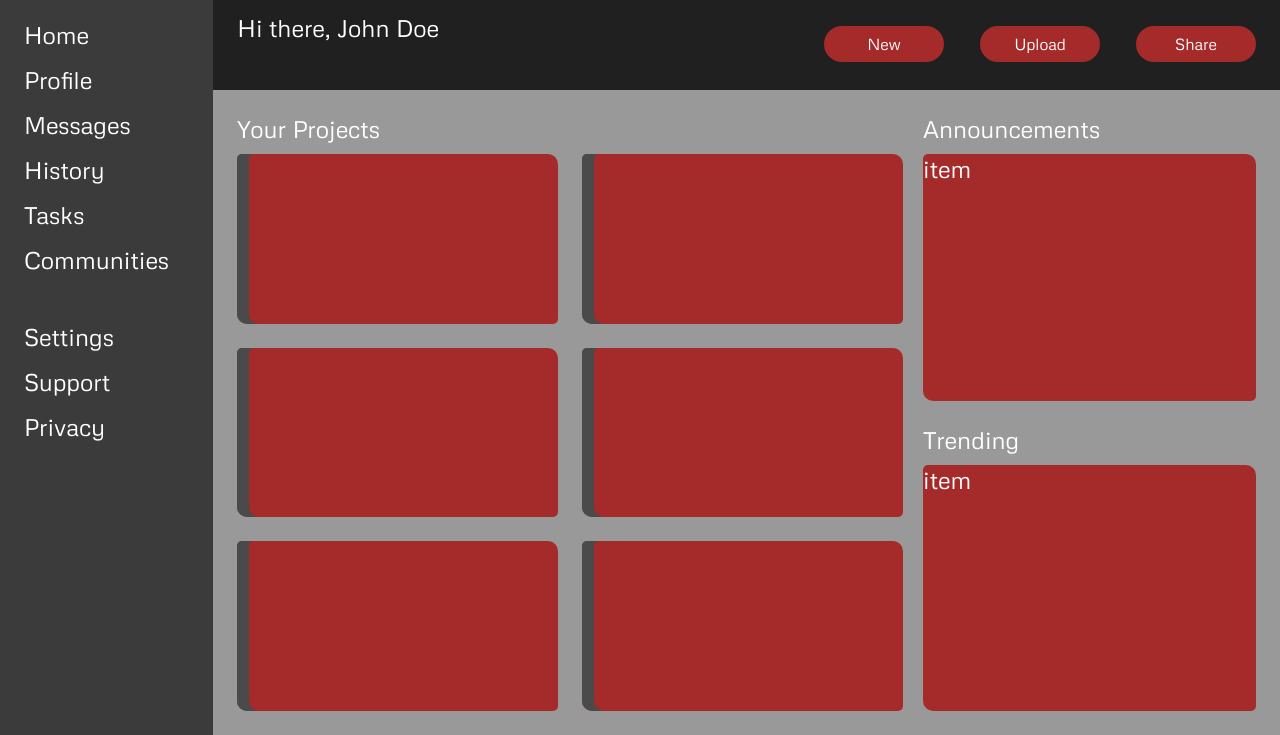
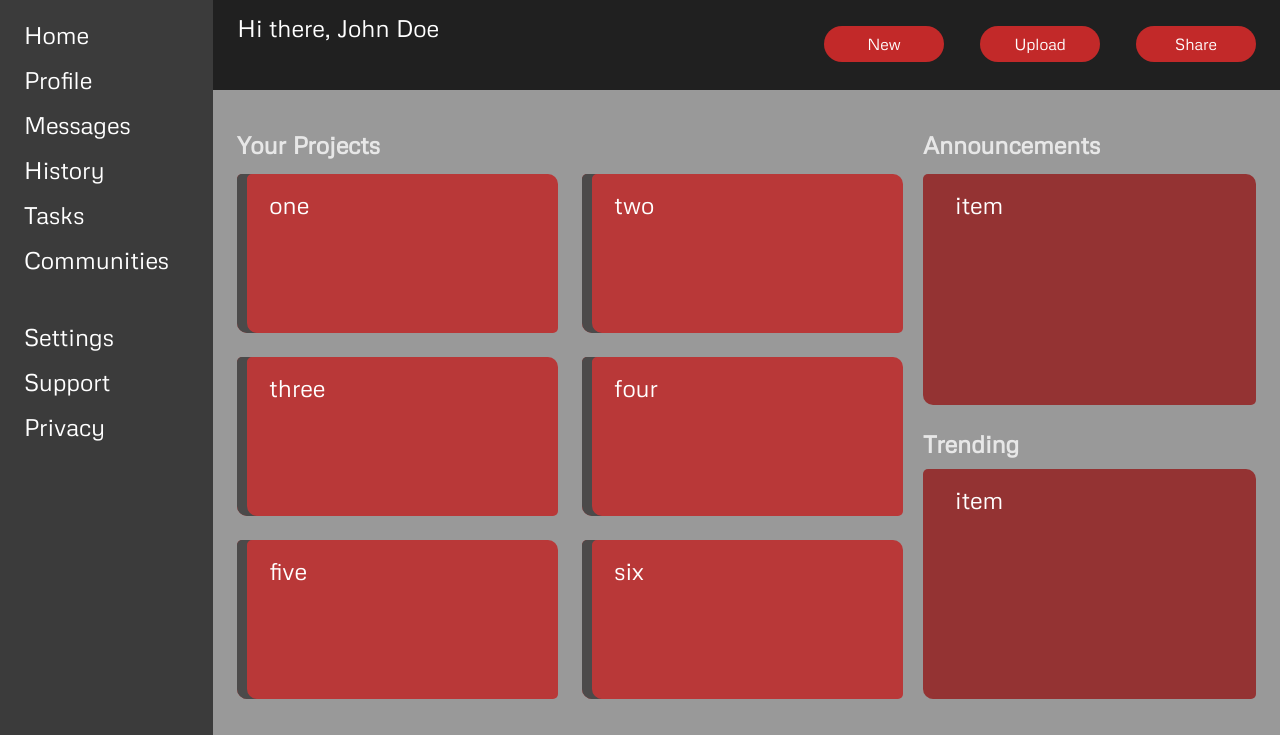
Before and after one commit to imranradzi/admin-dashboard, a plain HTML site: page index.html in a window 1280 px wide. Shown: the part 65-800 px from the top of the page. Drawn offline with Linux system fonts and the light colour scheme.

Commit message:
some padding changes to main content, some color changes to the items and user options

```diff
--- a/index.html
+++ b/index.html
@@ -41,12 +41,12 @@
       <div class="projects">
         <div class="descriptor">Your Projects</div>
         <div class="projects-container">
-          <div class="items"></div>
-          <div class="items"></div>
-          <div class="items"></div>
-          <div class="items"></div>
-          <div class="items"></div>
-          <div class="items"></div>
+          <div class="items">one</div>
+          <div class="items">two</div>
+          <div class="items">three</div>
+          <div class="items">four</div>
+          <div class="items">five</div>
+          <div class="items">six</div>
         </div>
       </div>
       <div class="others">
--- a/styles.css
+++ b/styles.css
@@ -64,7 +64,7 @@ html, body {
   font-size: 16px;
   justify-self: center;
   align-self: center;
-  background-color: brown;
+  background-color: rgb(194, 41, 41);
   border-radius: 24px;
   padding: 8px 20px;
   min-width: 80px;
@@ -77,12 +77,12 @@ html, body {
   display: grid;
   grid-template-columns: 2fr 1fr;
   gap: 20px;
-  padding: 24px;
+  padding: 36px 24px;
 }
 
 .projects {
   display: grid;
-  grid-template-rows: 40px 1fr;
+  grid-template-rows: 48px 1fr;
 }
 
 .projects-container {
@@ -92,17 +92,19 @@ html, body {
 }
 
 .projects-container > .items {
-  background-color: brown;
-  box-shadow: 12px 0px rgb(75, 74, 74) inset;
+  background-color: rgb(185, 56, 56);
+  box-shadow: 10px 0px rgb(75, 74, 74) inset;
 }
 
 .descriptor {
-  padding: 0px 0px 4px 0px;
+  padding: 4px 0px 4px 0px;
+  font-weight: bold;
+  color:rgba(245, 245, 245, 0.856);
 }
 
 .others {
   display: grid;
-  grid-template-rows: 40px 1fr;
+  grid-template-rows: 48px 1fr;
 }
 
 .other-items-container {
@@ -112,9 +114,10 @@ html, body {
 }
 
 .other-items-container > .items {
-  background-color: brown;
+  background-color: rgb(148, 51, 51);
 }
 
 .items {
   border-radius: 5px 10px;
+  padding: 16px 32px;
 }
```
